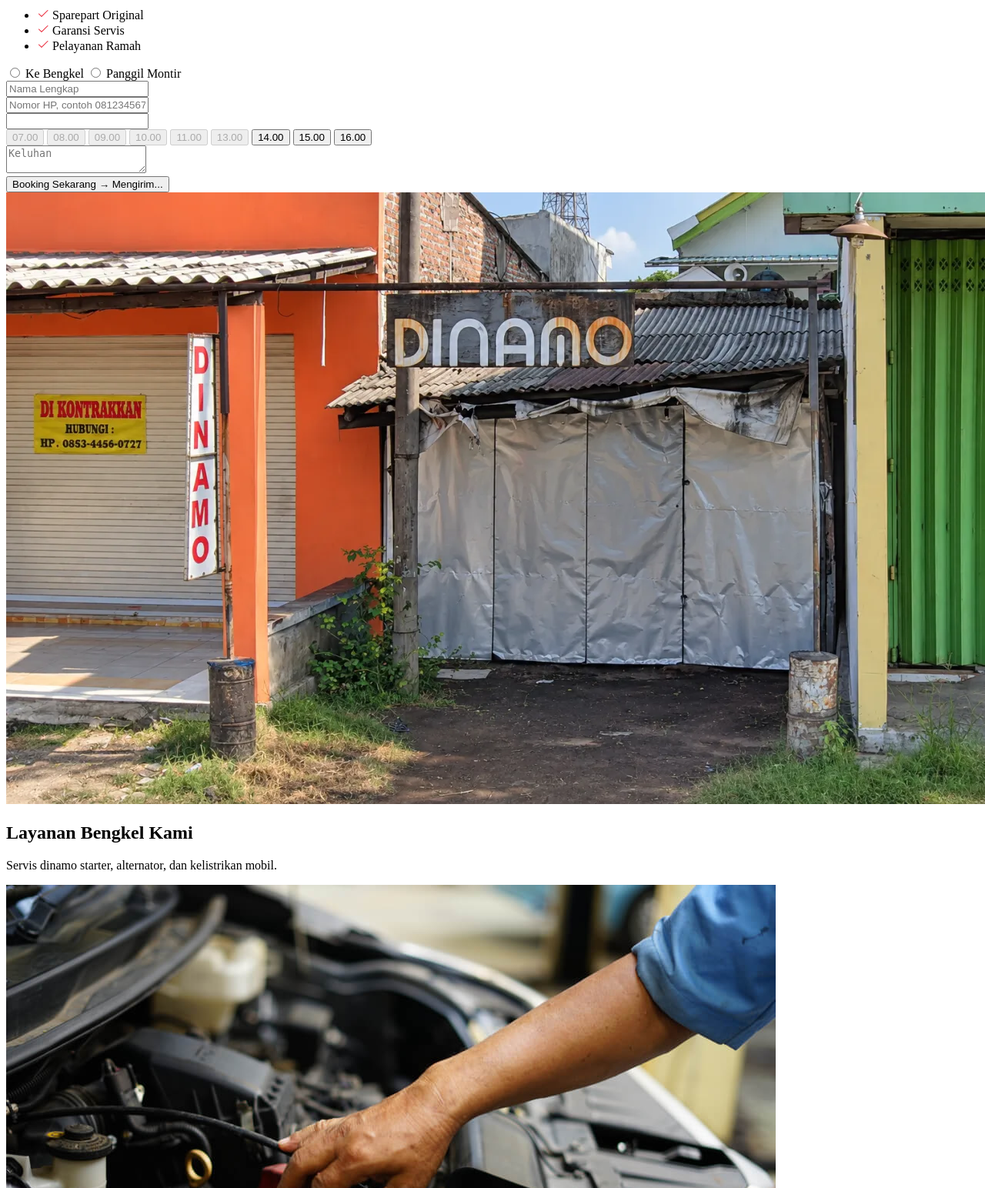
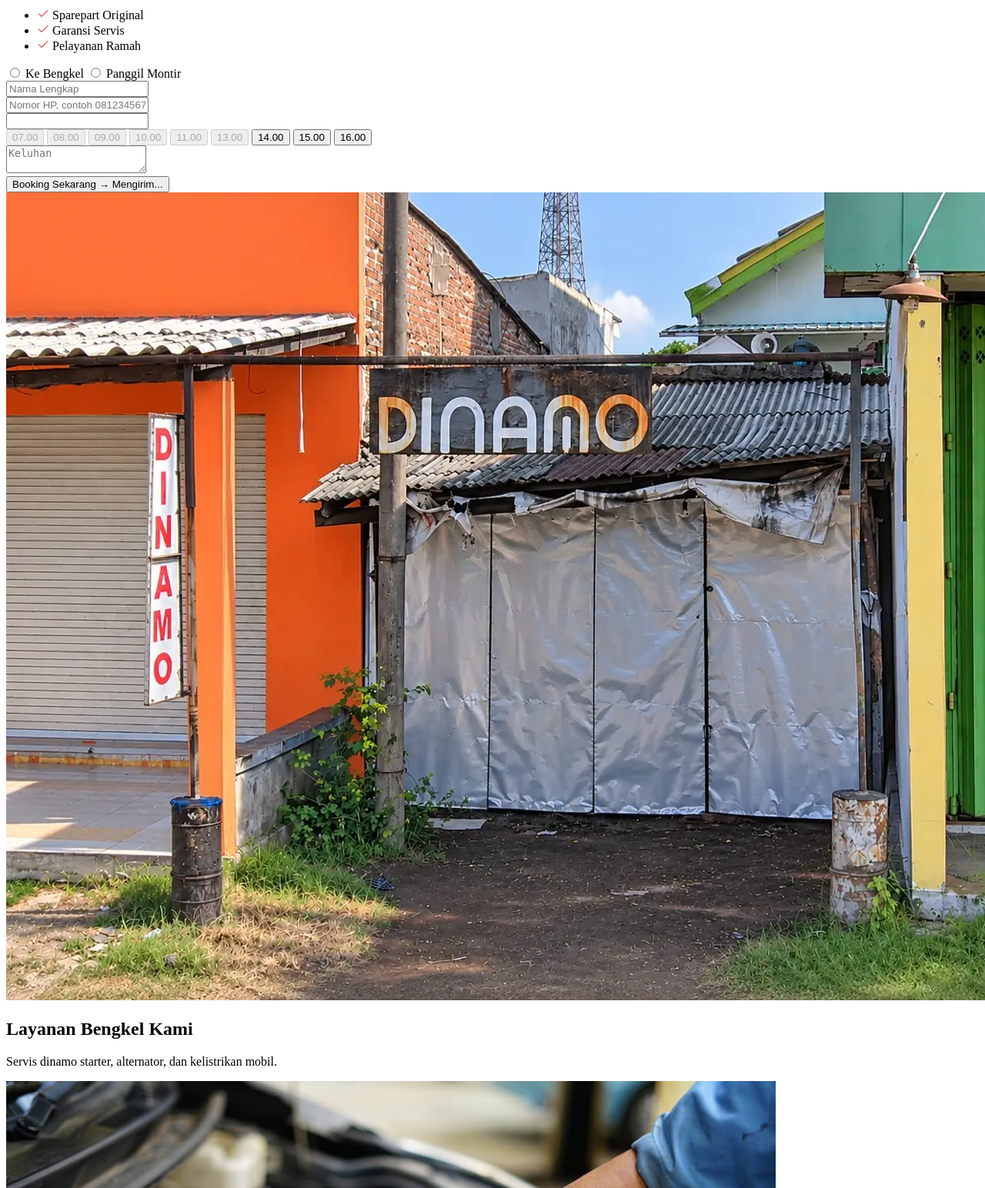
Before and after one commit to DeoFaradyS/bengkel-dinamo, a Laravel app: page / in a window 1280 px wide; the page is wider, and only the part inside the window is pictured. Shown: the part 507-2051 px from the top of that part at 77% size. Run offline with Laravel 12, Linux system fonts and the light colour scheme; data comes from the database, SQL or seed files in the repository; some libraries are stand-ins or nearby versions.

Commit message:
style(hero): ganti foto depan bengkel, tinggi foto dibuat tetap

```diff
--- a/resources/views/sections/hero.blade.php
+++ b/resources/views/sections/hero.blade.php
@@ -36,8 +36,9 @@
       <livewire:booking-form />
     </div>
 
-    <div class="relative lg:col-start-1 lg:row-start-2 min-h-56 lg:min-h-64 rounded-[10px] overflow-hidden">
-      <img src="{{ asset('images/bengkel.webp') }}" alt="Bengkel Budi Dinamo" width="1400" height="795"
-        decoding="async" class="absolute inset-0 size-full object-cover">
+    {{-- Tinggi tetap dan menempel di atas: tidak ikut memanjang saat form booking bertambah (Panggil Montir). --}}
+    <div class="relative lg:col-start-1 lg:row-start-2 lg:self-start h-56 sm:h-72 lg:h-[360px] rounded-[10px] overflow-hidden">
+      <img src="{{ asset('images/bengkel.webp') }}" alt="Bengkel Budi Dinamo" width="1400" height="1050"
+        decoding="async" class="absolute inset-0 size-full object-cover object-[50%_35%]">
     </div>
 </section>
```
Also changed, not shown: PLANNING.md (+1 -1 lines), PROJECT_RULES.md (+1 -1 lines), public/images/bengkel.webp.
